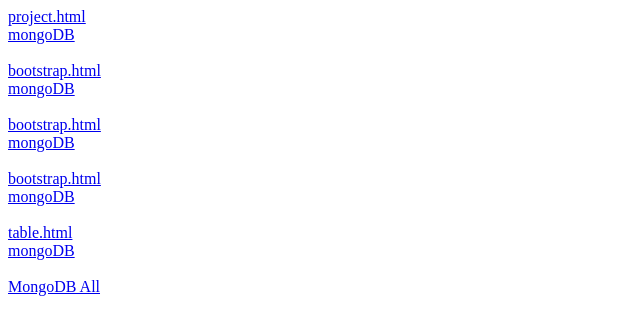
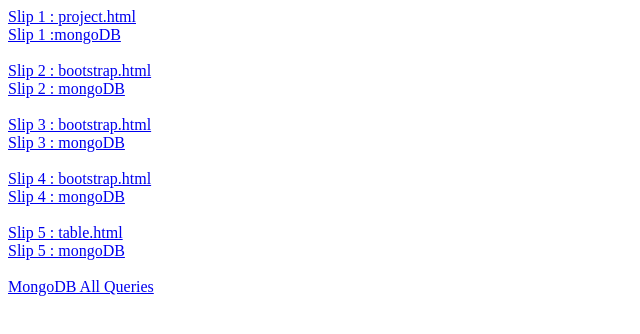
Before and after one commit to eduscos/adwt, a plain HTML site: page index.html in a window 1280 px wide. Shown: the whole page, without its empty margins (0-640 px from the left). Drawn offline with Linux system fonts and the light colour scheme.

Commit message:
Update index.html

```diff
--- a/index.html
+++ b/index.html
@@ -7,32 +7,32 @@
 </head>
 <body>
 
-    <a href="./AWDT Solutions/Slip_1/project.html">project.html</a>
+    <a href="./AWDT Solutions/Slip_1/project.html">Slip 1 : project.html</a>
     <br>
-    <a href="./AWDT Solutions/Slip_1/mongoDB.txt">mongoDB</a>
+    <a href="./AWDT Solutions/Slip_1/mongoDB.txt">Slip 1 :mongoDB</a>
     <br><br>
 
-    <a href="./AWDT Solutions/Slip_2/bootstrap.html">bootstrap.html</a>
+    <a href="./AWDT Solutions/Slip_2/bootstrap.html">Slip 2 : bootstrap.html</a>
     <br>
-    <a href="./AWDT Solutions/Slip_2/mongoDB.txt">mongoDB</a>
+    <a href="./AWDT Solutions/Slip_2/mongoDB.txt">Slip 2 : mongoDB</a>
     <br><br>
 
-    <a href="./AWDT Solutions/Slip_3/bootstrap.html">bootstrap.html</a>
+    <a href="./AWDT Solutions/Slip_3/bootstrap.html">Slip 3 : bootstrap.html</a>
     <br>
-    <a href="./AWDT Solutions/Slip_3/mongoDB.txt">mongoDB</a>
+    <a href="./AWDT Solutions/Slip_3/mongoDB.txt">Slip 3 : mongoDB</a>
     <br><br>
 
-    <a href="./AWDT Solutions/Slip_4/bootstrap.html">bootstrap.html</a>
+    <a href="./AWDT Solutions/Slip_4/bootstrap.html">Slip 4 : bootstrap.html</a>
     <br>
-    <a href="./AWDT Solutions/Slip_4/mongoDB.txt">mongoDB</a>
+    <a href="./AWDT Solutions/Slip_4/mongoDB.txt">Slip 4 : mongoDB</a>
     <br><br>
 
-    <a href="./AWDT Solutions/Slip_5/table.html">table.html</a>
+    <a href="./AWDT Solutions/Slip_5/table.html">Slip 5 : table.html</a>
     <br>
-    <a href="./AWDT Solutions/Slip_5/mongoDB.txt">mongoDB</a>
+    <a href="./AWDT Solutions/Slip_5/mongoDB.txt">Slip 5 : mongoDB</a>
     <br><br>
 
-    <a href="./AWDT Solutions/mongoDB.txt">MongoDB All</a>
+    <a href="./AWDT Solutions/mongoDB.txt">MongoDB All Queries</a>
     <br><br>
 
 </body>
```
